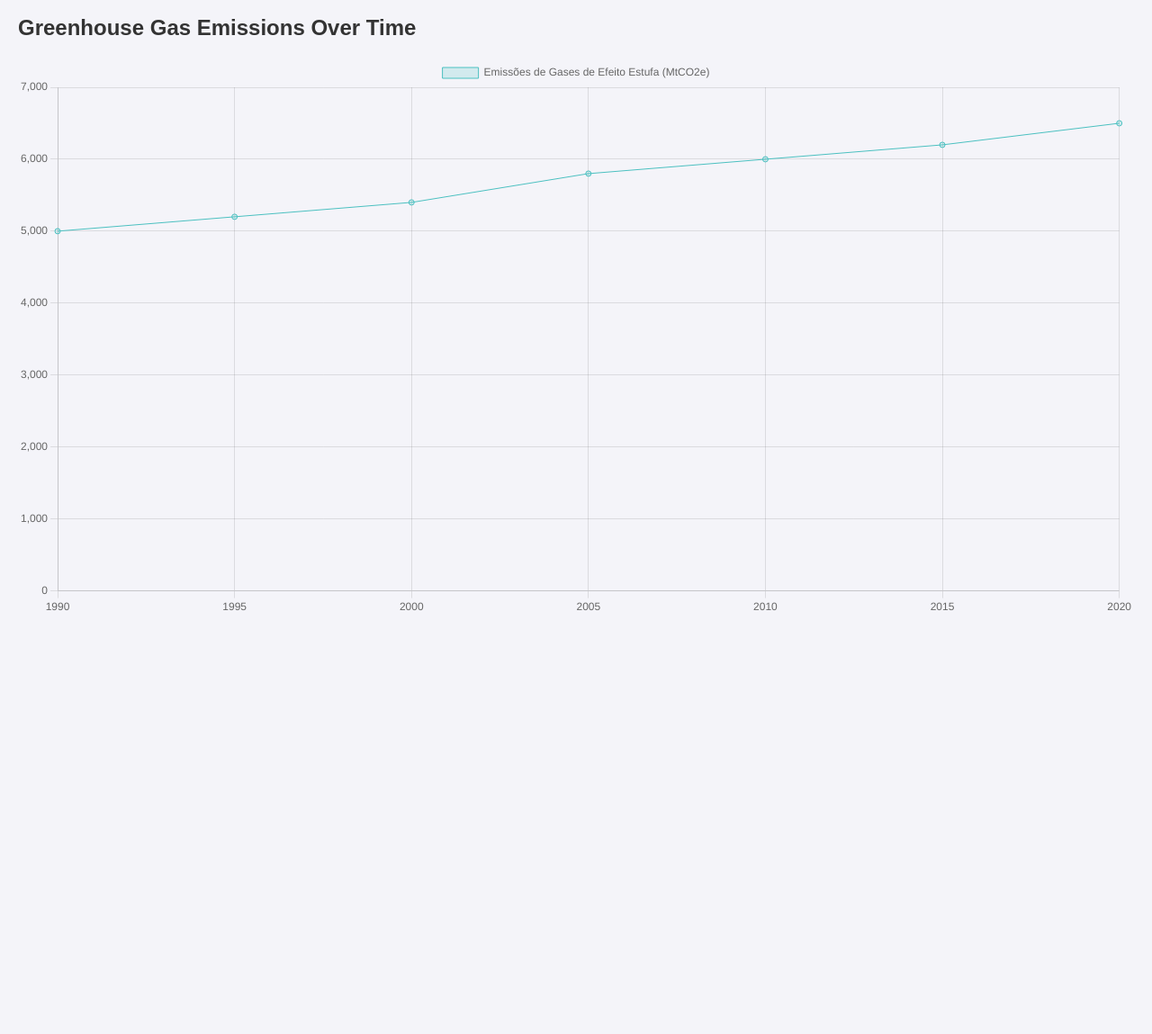
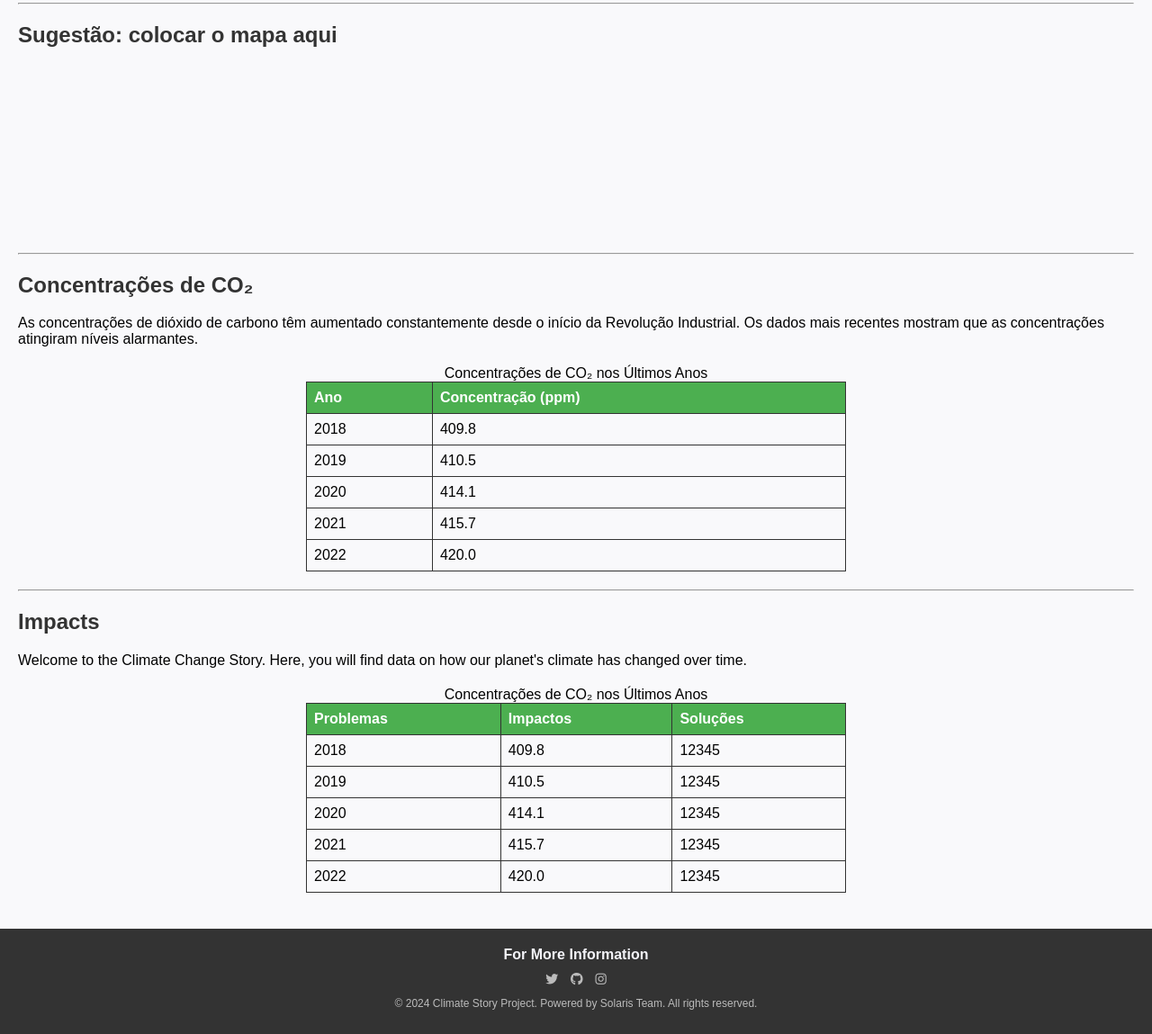
Before and after one commit to AngelOttoni/climate-story-project, a plain HTML site: page index.html in a window 1280 px wide. Shown: the part 263-1412 px from the top of the page at 90% size. Before the commit the page ends 968 px from the top, so only its background shows below. Drawn offline with nearby package versions, Linux system fonts and the light colour scheme.

Commit message:
Add files via upload
Versão para implementação

```diff
--- a/index.html
+++ b/index.html
@@ -5,6 +5,8 @@
     <meta name="viewport" content="width=device-width, initial-scale=1.0">
     <title>Climate Change Story</title>
     <link rel="stylesheet" href="styles.css">
+    <link href="https://fonts.googleapis.com/css2?family=Roboto:wght@300;400;700&display=swap" rel="stylesheet">
+    <link rel="stylesheet" href="https://cdnjs.cloudflare.com/ajax/libs/font-awesome/6.0.0-beta3/css/all.min.css">
     <!-- Link para o Chart.js -->
     <script src="https://cdn.jsdelivr.net/npm/chart.js"></script>
 </head>
@@ -16,6 +18,8 @@
                 <li><a href="#overview">Overview</a></li>
                 <li><a href="#emissions">Emissions Data</a></li>
                 <li><a href="#impacts">Impacts</a></li>
+                <li><a href="#solaris-team">Solaris Team</a></li>
+
             </ul>
         </nav>
     </header>
@@ -25,13 +29,125 @@
             <h2>Overview</h2>
             <p>Welcome to the Climate Change Story. Here, you will find data on how our planet's climate has changed over time.</p>
         </section>
+        <hr>
 
         <section id="emissions">
-            <h2>Greenhouse Gas Emissions Over Time</h2>
+            <h2>Sugestão: colocar o mapa aqui</h2>
             <canvas id="emissionsChart" width="400" height="200"></canvas>
         </section>
+
+        <hr>
+
+        <section id="dados">
+            <h2>Concentrações de CO₂</h2>
+            <p>
+                As concentrações de dióxido de carbono têm aumentado constantemente desde o início da Revolução Industrial.
+                Os dados mais recentes mostram que as concentrações atingiram níveis alarmantes.
+            </p>
+
+
+            <table>
+                <caption>Concentrações de CO₂ nos Últimos Anos</caption>
+                <thead>
+                    <tr>
+                        <th>Ano</th>
+                        <th>Concentração (ppm)</th>
+                    </tr>
+                </thead>
+                <tbody>
+                    <tr>
+                        <td>2018</td>
+                        <td>409.8</td>
+                    </tr>
+                    <tr>
+                        <td>2019</td>
+                        <td>410.5</td>
+                    </tr>
+                    <tr>
+                        <td>2020</td>
+                        <td>414.1</td>
+                    </tr>
+                    <tr>
+                        <td>2021</td>
+                        <td>415.7</td>
+                    </tr>
+                    <tr>
+                        <td>2022</td>
+                        <td>420.0</td>
+                    </tr>
+                </tbody>
+            </table>
+        </section>
+
+        <hr>
+
+        <section id="impacts"></section>
+            <h2>Impacts</h2>
+            <p>Welcome to the Climate Change Story. Here, you will find data on how our planet's climate has changed over time.</p>
+
+            <table>
+                <caption>Concentrações de CO₂ nos Últimos Anos</caption>
+                <thead>
+                    <tr>
+                        <th>Problemas</th>
+                        <th>Impactos</th>
+                        <th>Soluções</th>
+                    </tr>
+                </thead>
+                <tbody>
+                    <tr>
+                        <td>2018</td>
+                        <td>409.8</td>
+                        <td>12345</td>
+                    </tr>
+                    <tr>
+                        <td>2019</td>
+                        <td>410.5</td>
+                        <td>12345</td>
+                    </tr>
+                    <tr>
+                        <td>2020</td>
+                        <td>414.1</td>
+                        <td>12345</td>
+                    </tr>
+                    <tr>
+                        <td>2021</td>
+                        <td>415.7</td>
+                        <td>12345</td>
+                    </tr>
+                    <tr>
+                        <td>2022</td>
+                        <td>420.0</td>
+                        <td>12345</td>
+                    </tr>
+                </tbody>
+
+            </table>
+        </section>
+
     </main>
+
 
     <script src="./scripts.js"></script>
 </body>
+
+<footer>
+  <div class="footer-container">
+      <!-- Seção de navegação -->
+      </div>
+
+      <!-- Seção de redes sociais -->
+      <div class="footer-social">
+          <h3>For More Information</h3>
+          <a href="https://twitter.com" target="_blank"><i class="fab fa-twitter"></i></a>
+          <a href="https://github.com" target="_blank"><i class="fab fa-github"></i></a>
+          <a href="https://instagram.com" target="_blank"><i class="fab fa-instagram"></i></a>
+      </div>
+
+      <!-- Seção de direitos autorais -->
+      <div class="footer-copyright">
+          <p>&copy; 2024 Climate Story Project. Powered by Solaris Team. All rights reserved.</p>
+      </div>
+  </div>
+</footer>
 </html>
--- a/scripts.js
+++ /dev/null
@@ -1,28 +0,0 @@
-// scripts.js
-
-const ctx = document.getElementById('emissionsChart').getContext('2d');
-
-// Dados fictícios para o gráfico de emissões
-const emissionsData = {
-    labels: ['1990', '1995', '2000', '2005', '2010', '2015', '2020'],
-    datasets: [{
-        label: 'Emissões de Gases de Efeito Estufa (MtCO2e)',
-        data: [5000, 5200, 5400, 5800, 6000, 6200, 6500],
-        backgroundColor: 'rgba(75, 192, 192, 0.2)',
-        borderColor: 'rgba(75, 192, 192, 1)',
-        borderWidth: 1
-    }]
-};
-
-// Criação do gráfico
-const emissionsChart = new Chart(ctx, {
-    type: 'line',  // O tipo de gráfico que vamos usar
-    data: emissionsData,
-    options: {
-        scales: {
-            y: {
-                beginAtZero: true
-            }
-        }
-    }
-});
--- a/styles.css
+++ b/styles.css
@@ -1,14 +1,31 @@
+
+/* Responsividade */
+@media (max-width: 600px) {
+    nav ul li {
+        display: block; /* Em telas pequenas, exibe os itens do menu em blocos */
+        margin: 10px 0; /* Espaço entre os itens */
+    }
+
+    table {
+        width: 90%; /* Aumenta a largura da tabela em telas pequenas */
+    }
+
+    h2 {
+        font-size: 1.5em; /* Ajusta o tamanho do título */
+    }
+}
+
 /* styles.css */
 body {
     font-family: Arial, sans-serif;
     margin: 0;
     padding: 0;
-    background-color: #f4f4f9;
+    background-color: #f4f4f77a;
 }
 
 header {
-    background-color: #4CAF50;
-    padding: 20px;
+    background-color: #043df7c5;
+    padding: 15px;
     text-align: center;
     color: white;
 }
@@ -39,4 +56,92 @@ h2 {
 
 canvas {
     margin-top: 20px;
+    display: block;
+    max-width: 100%;
+    height: auto;
 }
+
+table {
+    width: 100%; /* Alterado para 100% para ocupar toda a largura do container */
+    max-width: 600px; /* Definido um max-width para manter a tabela mais fácil de ler */
+    border-collapse: collapse;
+    margin: 20px auto; /* Centralizado com margin auto */
+}
+
+th, td {
+    border: 1px solid #333;
+    padding: 8px;
+    text-align: left;
+}
+
+th {
+    background-color: #4CAF50;
+    color: white;
+}
+
+footer {
+  background-color: #333;
+  color: #fff;
+  padding: 15px 0;
+  text-align: center;
+  font-size: 14px;
+}
+
+
+.footer-container {
+  display: flex;
+  justify-content: space-between;
+  flex-wrap: wrap;
+  max-width: 1000px;
+  margin: 0 auto;
+
+  font-size: 1rem;
+}
+
+.footer-nav h3,
+.footer-social h3,
+.footer-copyright {
+  margin: 5px 0;
+}
+
+.footer-nav h3,
+.footer-social h3 {
+  font-size: 16px;
+  margin-bottom: 10px;
+  color: #f4f4f9;
+}
+
+.footer-nav ul {
+  list-style: none;
+  padding: 0;
+}
+
+.footer-nav ul li {
+  margin: 5px 0;
+}
+
+.footer-nav ul li a {
+  color: #bbb;
+  text-decoration: none;
+  transition: color 0.3s;
+}
+
+.footer-nav ul li a:hover {
+  color: #fff;
+}
+
+.footer-social a {
+  color: #bbb;
+  text-decoration: none;
+  margin: 0 5px;
+  transition: color 0.3s;
+}
+
+.footer-social a:hover {
+  color: #fff;
+}
+
+.footer-copyright p {
+  font-size: 12px;
+  color: #bbb;
+}
```
Also changed, not shown: 2 other files.
